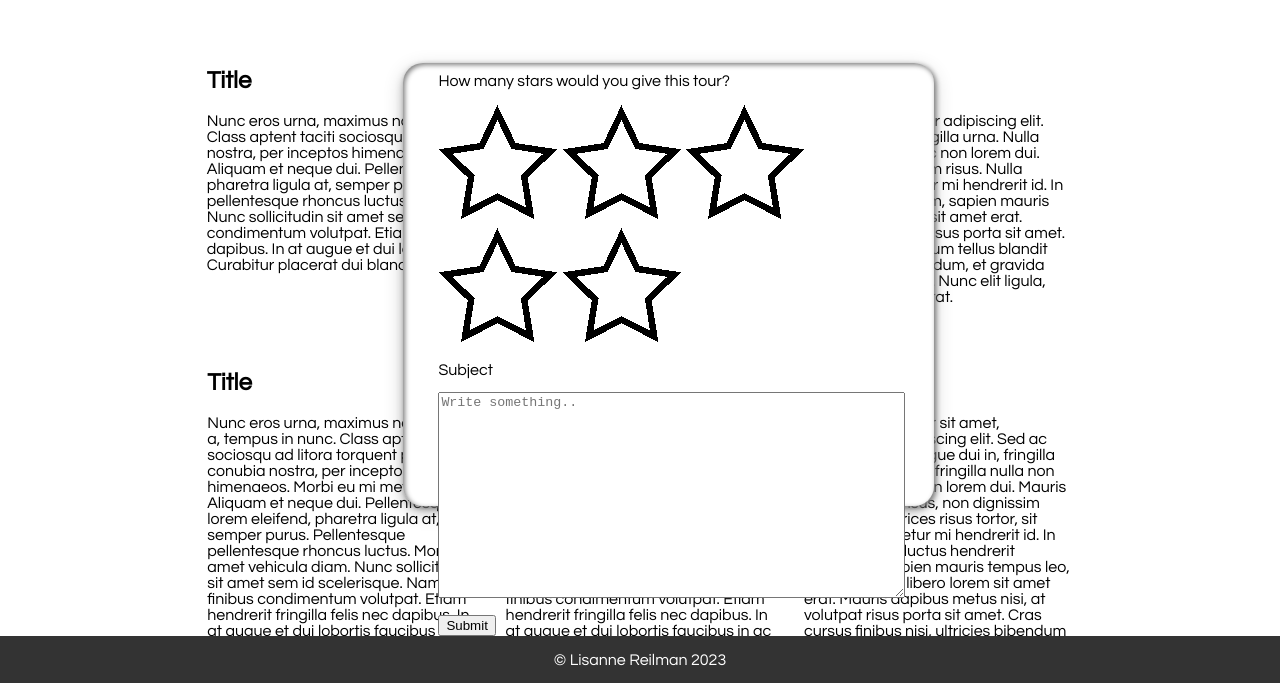
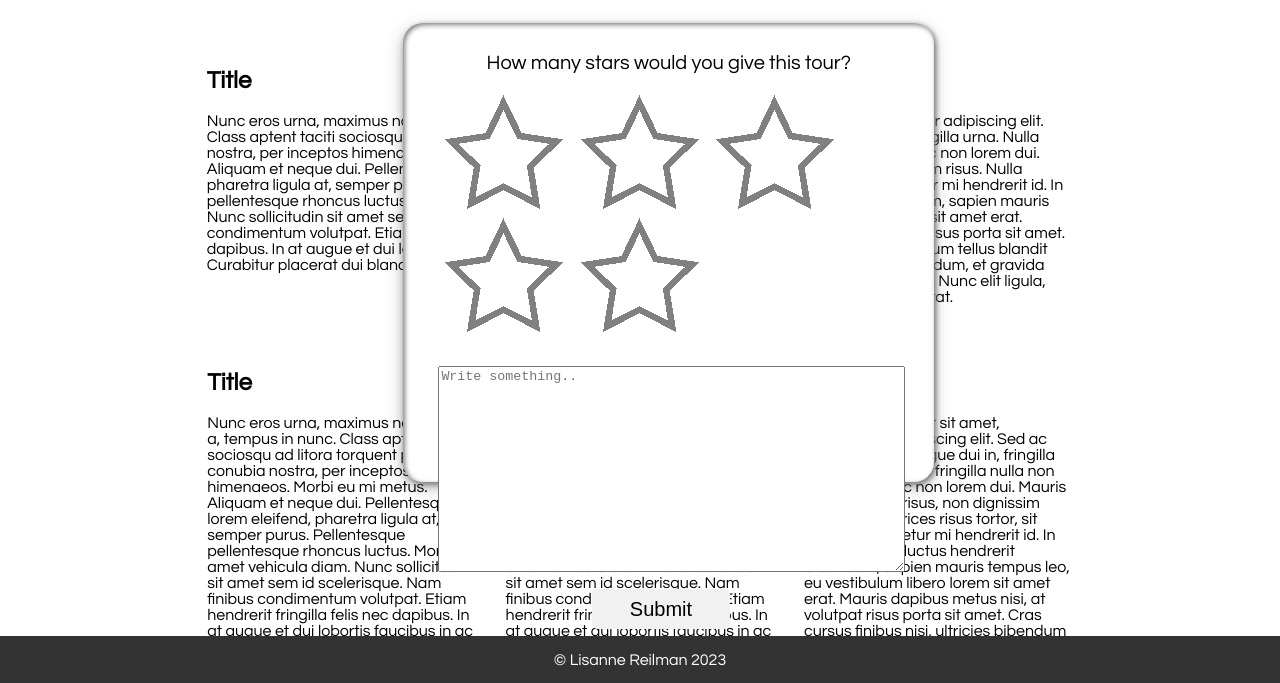
Before and after one commit to HyperPandax/PandaTours, a website built with Vite: page index.html in a window 1280 px wide. Both pictures are taken after a click on the button "Skip Tour". Shown: the part 116-799 px from the top of the page. Built offline with nearby package versions, Linux system fonts and the light colour scheme.

Commit message:
feedback form made a bit prettier

```diff
--- a/JS/panda-tours-style.css
+++ b/JS/panda-tours-style.css
@@ -127,14 +127,14 @@
 
 .feedbackContainer{
   position: absolute;
-  top: 20%;
+  top: 15%;
   left: 30%;
   background-color: white;
   border-radius:20px;
   padding: 0.75%;
   margin: 1.5%;
   width: 40%;
-  height: 53%;
+  height: 55%;
   box-shadow: 2px 2px 5px gray, 2px 2px 5px gray inset,
     0 4px 8px 0 rgba(0, 0, 0, 0.2), 0 6px 20px 0 rgba(0, 0, 0, 0.19);
 }
@@ -142,13 +142,40 @@
   width:90%;
   margin:0 auto;
 }
+
+.feedbackForm .formTitle{
+  width:100%;
+  color: black;
+  font-size: 20px;
+  text-align:center;
+}
+
 .feedbackForm #stars{
   width:100%;
   margin-top:3%;
   margin-bottom:3%;
+}
+.feedbackForm .star{
+  margin:6px;
 }
 .feedbackForm #subject{
   width:100%;
   margin-top:3%;
   margin-bottom:3%;
 }
+
+.feedbackForm .subButton{
+  width: 30%;
+  height: 40px;
+  margin-left:33.3%;
+  background-color: #f1f1f1;
+  font-size: 20px;
+  padding: 5px;
+  border: none;
+  cursor: pointer;
+  border-radius: 5px;
+  text-align: center;
+}
+.feedbackForm .subButton:hover{
+  background-color: #cccccc;
+}
--- a/JS/utils/feedback.js
+++ b/JS/utils/feedback.js
@@ -22,15 +22,13 @@ export class Feedback {
   createFeedbackForm() {
     return html`
       <form class="feedbackForm">
-        <label for="stars">How many stars would you give this tour?</label>
+        <p class="formTitle">How many stars would you give this tour?</p>
         <div id="stars" class="star-container">
           ${this.renderStars()}
         </div>
-
-        <label for="subject">Subject</label>
         <textarea id="subject" name="subject" placeholder="Write something.." style="height:200px"></textarea>
 
-        <input type="button" value="Submit" @click="${() => this.handleFeedbackSubmission()}">
+        <input class="subButton" type="button" value="Submit" @click="${() => this.handleFeedbackSubmission()}">
       </form>
     `;
   }
@@ -56,7 +54,7 @@ export class Feedback {
 	    </g>
 	    <!-- Star SVG -->
 	    <g>
-	      <path class="starpath" d="M277 259L377.5 48L479.5 259L713 294.5L547 452.5L585.5 686.5L377.5 581L172.5 686.5L210.5 452.5L48 294.5L277 259Z" stroke="black" stroke-width="41" fill="none" shape-rendering="crispEdges"/>
+	      <path class="starpath" d="M277 259L377.5 48L479.5 259L713 294.5L547 452.5L585.5 686.5L377.5 581L172.5 686.5L210.5 452.5L48 294.5L277 259Z" stroke="gray" stroke-width="41" fill="none" shape-rendering="crispEdges"/>
 	    </g>
     </svg>
     `;
@@ -79,7 +77,7 @@ export class Feedback {
           const svg = star.querySelector("svg");
           const starPath = svg.querySelector(".starpath");
           const rect = svg.querySelector("rect");
-          starPath.setAttribute("stroke", "black");
+          starPath.setAttribute("stroke", "gray");
           rect.setAttribute("width", "328");
           rect.setAttribute("fill", "white");
       });
```
